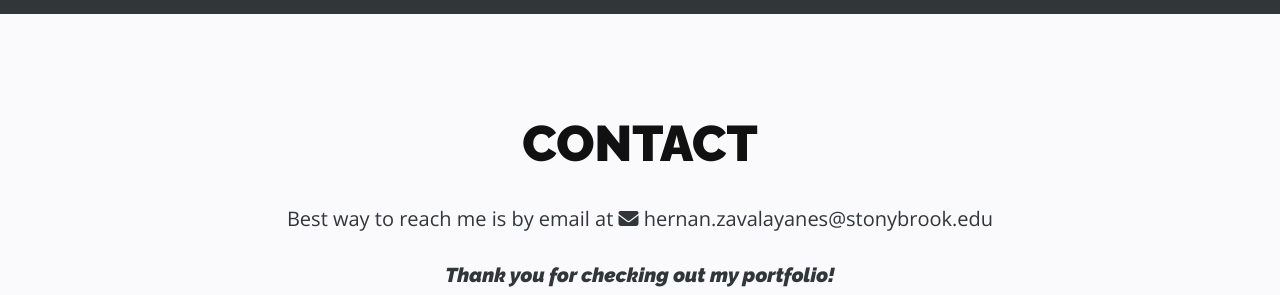
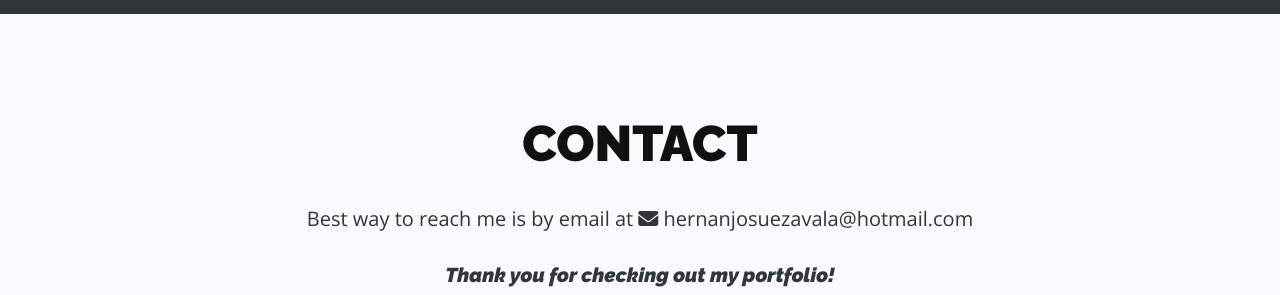
Before and after one commit to Hernanzavala1/portfolio, a plain HTML site: page index.html in a window 1280 px wide. Shown: the part 3819-4114 px from the top of the page. Drawn offline with nearby package versions, Linux system fonts and the light colour scheme.

Commit message:
updated my email

```diff
--- a/index.html
+++ b/index.html
@@ -295,7 +295,7 @@
     <div class="center-contact">
       <h2 class="con">Contact</h2>
       <p class="conText">Best way to reach me is by email at <a data-scroll href="#contact" class="gmail"><i
-            class="fa fa-envelope"> </i> hernan.zavalayanes@stonybrook.edu</a> <i> </p>
+            class="fa fa-envelope"> </i> hernanjosuezavala@hotmail.com</a> <i> </p>
 
       <p class="goodbyes">Thank you for checking out my portfolio!</i> </p>
       <div id="social">
```
